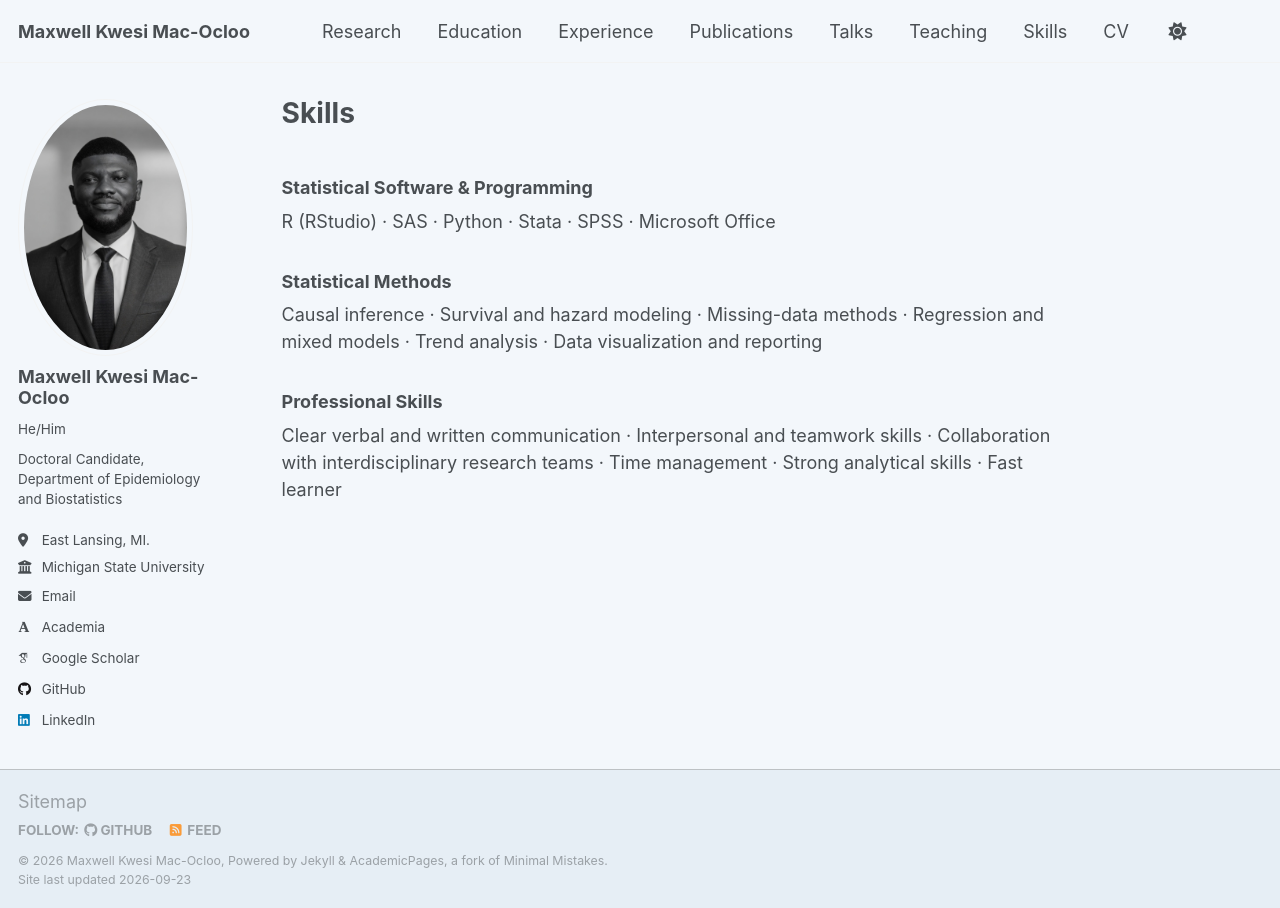
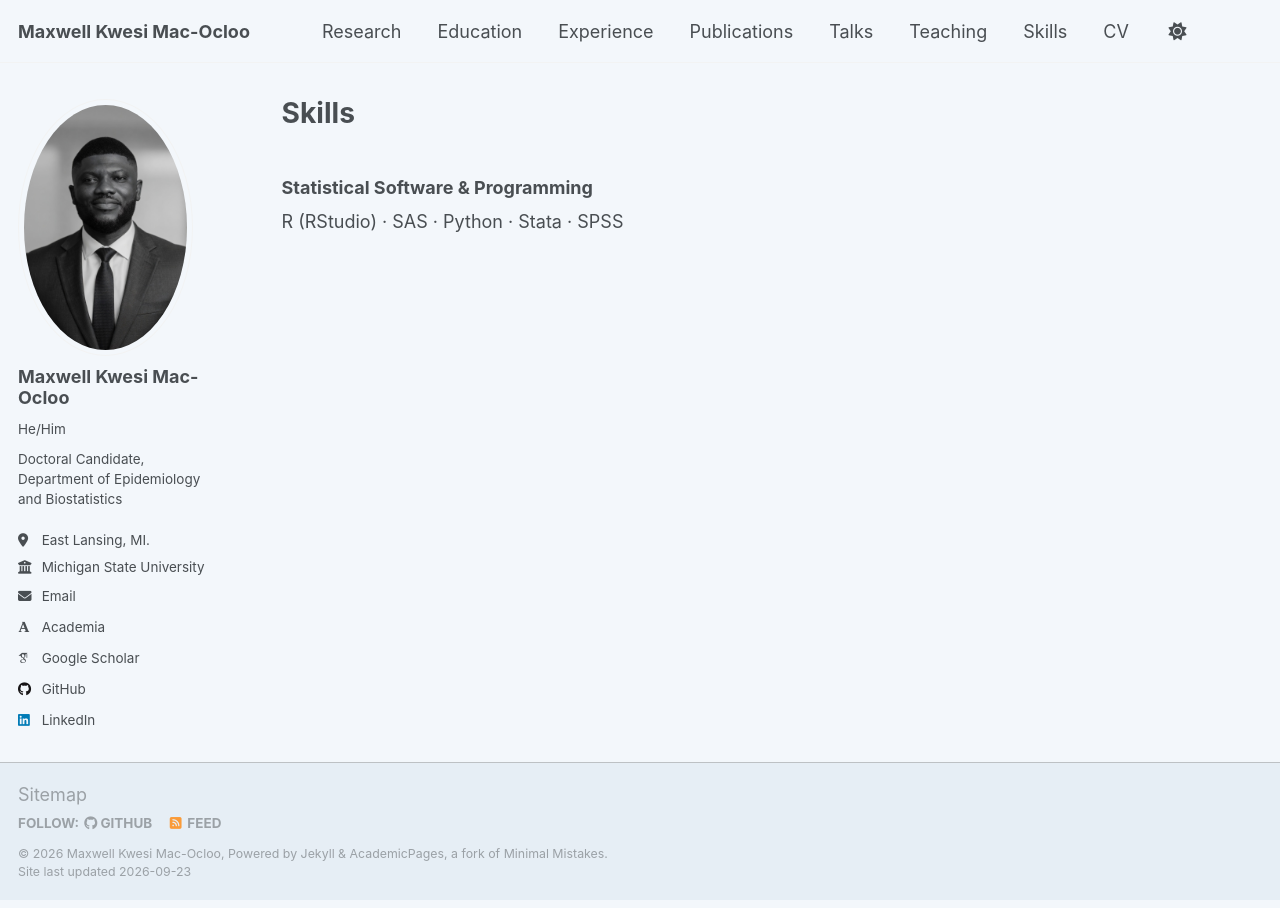
Before and after one commit to MaxwellMacocloo/maxwellmacocloo.github.io, a Jekyll site: the page built from _pages/skills.md, in a window 1280 px wide. Built offline with Jekyll 4.4.1, drawn with Linux system fonts in a browser that asks for light colours; some web fonts are replaced.

Commit message:
Remove Statistical Methods and Professional Skills sections
Removed sections on Statistical Methods and Professional Skills from skills.md.

```diff
--- a/_pages/skills.md
+++ b/_pages/skills.md
@@ -6,10 +6,4 @@ author_profile: true
 ---
 
 ### Statistical Software & Programming
-R (RStudio) · SAS · Python · Stata · SPSS · Microsoft Office
-
-### Statistical Methods
-Causal inference · Survival and hazard modeling · Missing-data methods · Regression and mixed models · Trend analysis · Data visualization and reporting
-
-### Professional Skills
-Clear verbal and written communication · Interpersonal and teamwork skills · Collaboration with interdisciplinary research teams · Time management · Strong analytical skills · Fast learner
+R (RStudio) · SAS · Python · Stata · SPSS
```
